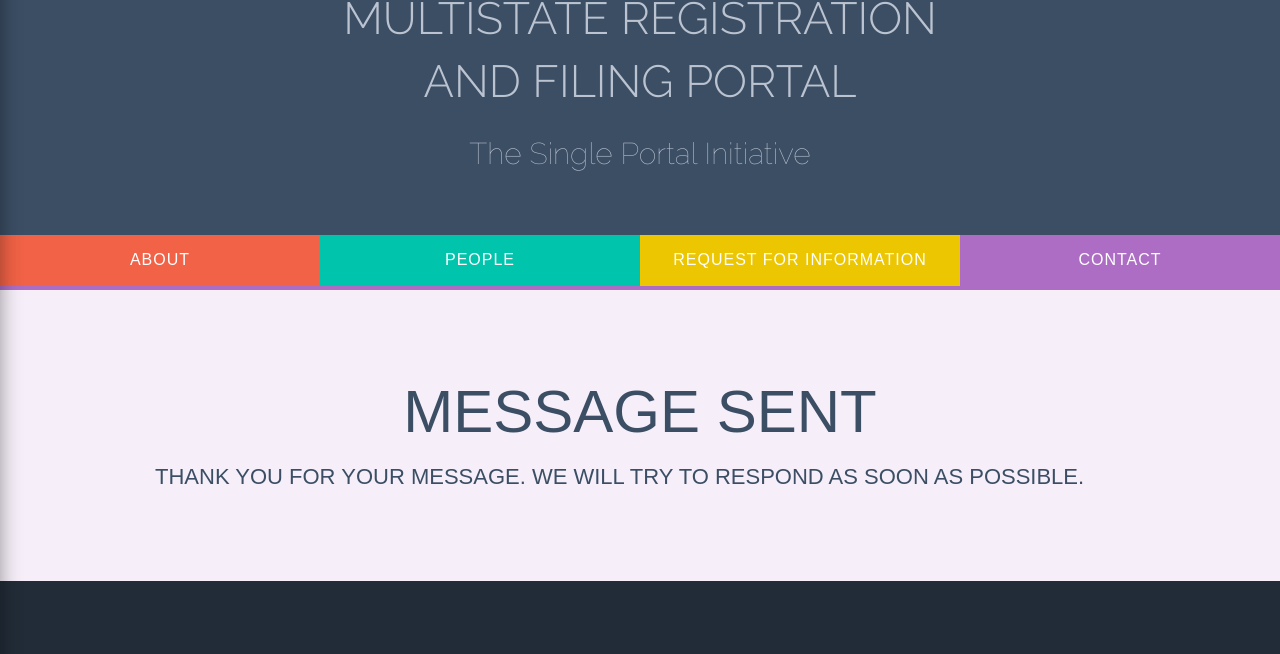
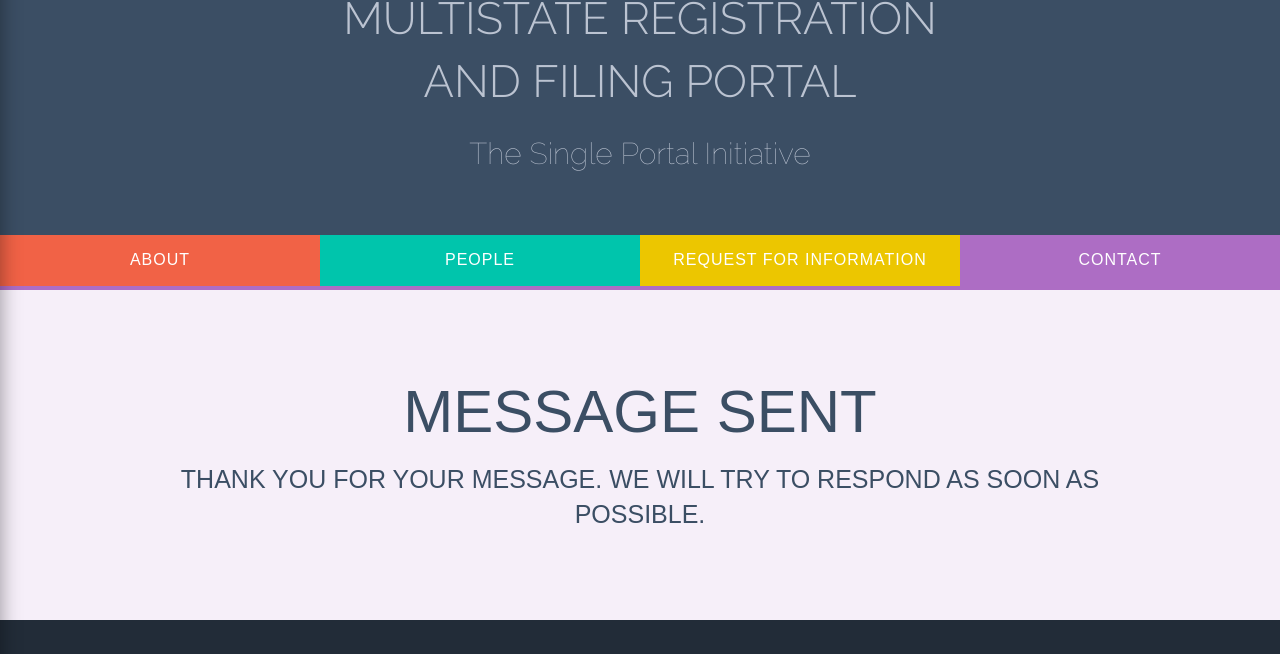
Before and after one commit to GovLab/mrfp, a plain HTML site: page public/confirmation.html in a window 1280 px wide. Shown: the part 83-737 px from the top of the page. Drawn offline with nearby package versions, Linux system fonts and the light colour scheme; no server answers; a script that the page names is missing.

Commit message:
center text on confirmation page

```diff
--- a/public/confirmation.html
+++ b/public/confirmation.html
@@ -67,9 +67,9 @@
 
 
     <div class="row">
-        <div class="large-10 large-centered columns">
+        <div class="large-10 large-centered columns m-centered">
             <h1>Message Sent</h1>
-            <h3>Thank you for your message. We will try to respond as soon as possible.</h3>
+            <h4>Thank you for your message. We will try to respond as soon as possible.</h4>
         </div>
 
     </div>
```
Also changed, not shown: source/templates/confirmation.html (+2 -2 lines).
